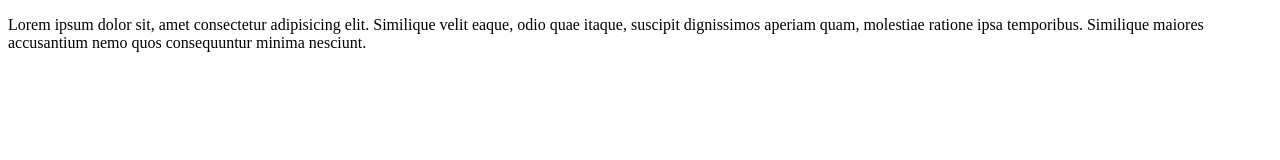
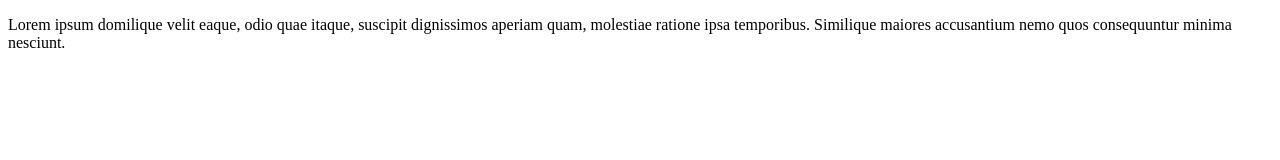
Before and after one commit to LynnHsu006/GH-lesson, a plain HTML site: page index.html in a window 1280 px wide. Drawn offline with Linux system fonts and the light colour scheme.

Commit message:
delete some lorem

```diff
--- a/index.html
+++ b/index.html
@@ -6,6 +6,6 @@
     <title>Document</title>
 </head>
 <body>
-    <p>Lorem ipsum dolor sit, amet consectetur adipisicing elit. Similique velit eaque, odio quae itaque, suscipit dignissimos aperiam quam, molestiae ratione ipsa temporibus. Similique maiores accusantium nemo quos consequuntur minima nesciunt.</p>
+    <p>Lorem ipsum domilique velit eaque, odio quae itaque, suscipit dignissimos aperiam quam, molestiae ratione ipsa temporibus. Similique maiores accusantium nemo quos consequuntur minima nesciunt.</p>
 </body>
 </html>
```
